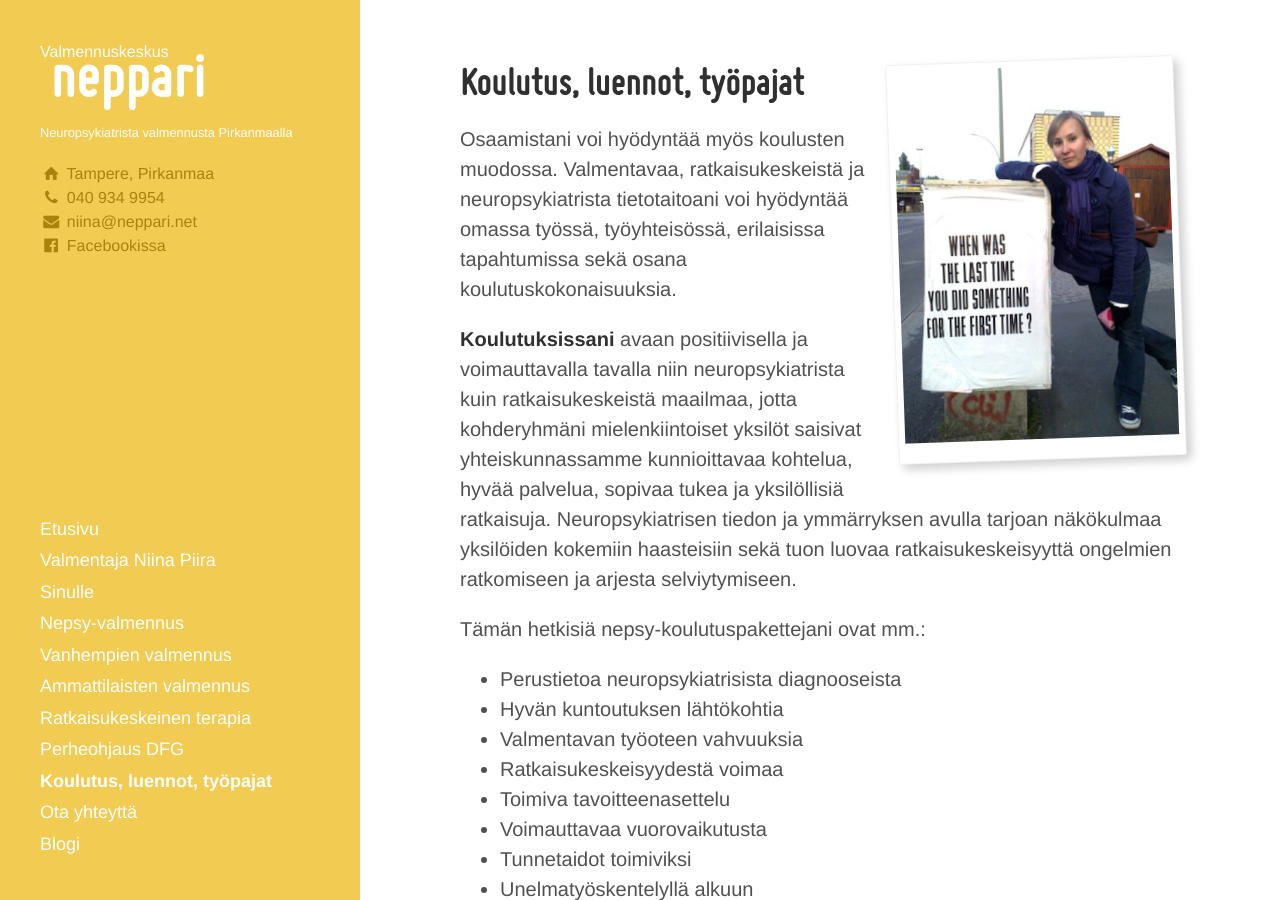
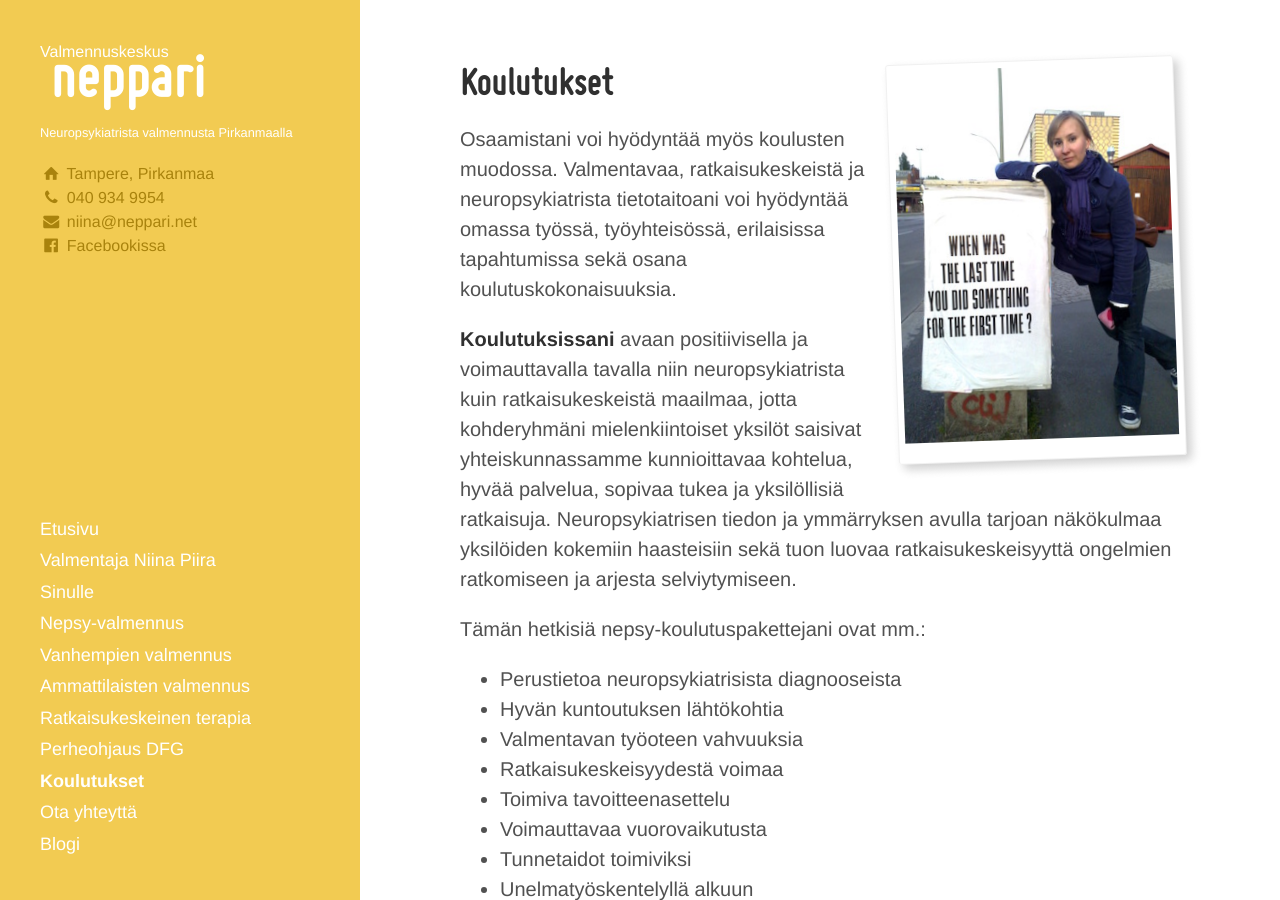
Before and after one commit to niinapiira/neppari.net, a Jekyll site: the page built from koulutukset.md, in a window 1280 px wide and 900 px high. Built offline with Jekyll 4.4.1, drawn with Linux system fonts in a browser that asks for light colours.

Commit message:
Change the URL of the koulutus page

```diff
--- a/koulutus-luennot-tyopajat.md
+++ b/koulutukset.md
@@ -1,5 +1,5 @@
 ---
-page-title: 'Koulutus, luennot, työpajat'
+page-title: 'Koulutukset'
 page-type: normal
 navigation-order: 9
 show-in-navigation: true
--- a/netlify.toml
+++ b/netlify.toml
@@ -18,3 +18,8 @@
   from = "/lyhytvalmennus"
   to = "/nepsy-valmennus"
   status = 301
+
+[[redirects]]
+  from = "/koulutus-luennot-tyopajat"
+  to = "/koulutukset"
+  status = 301
```
